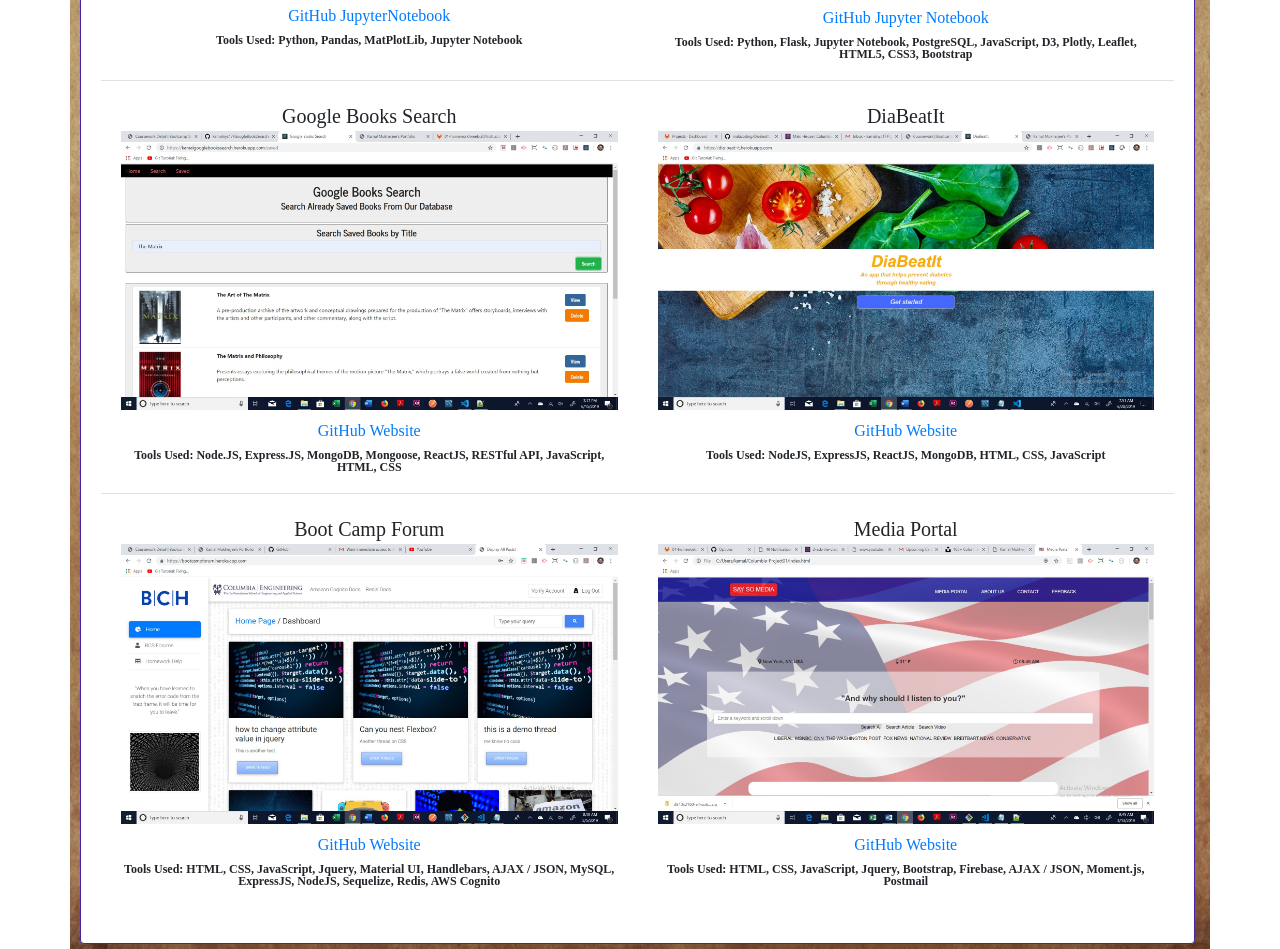
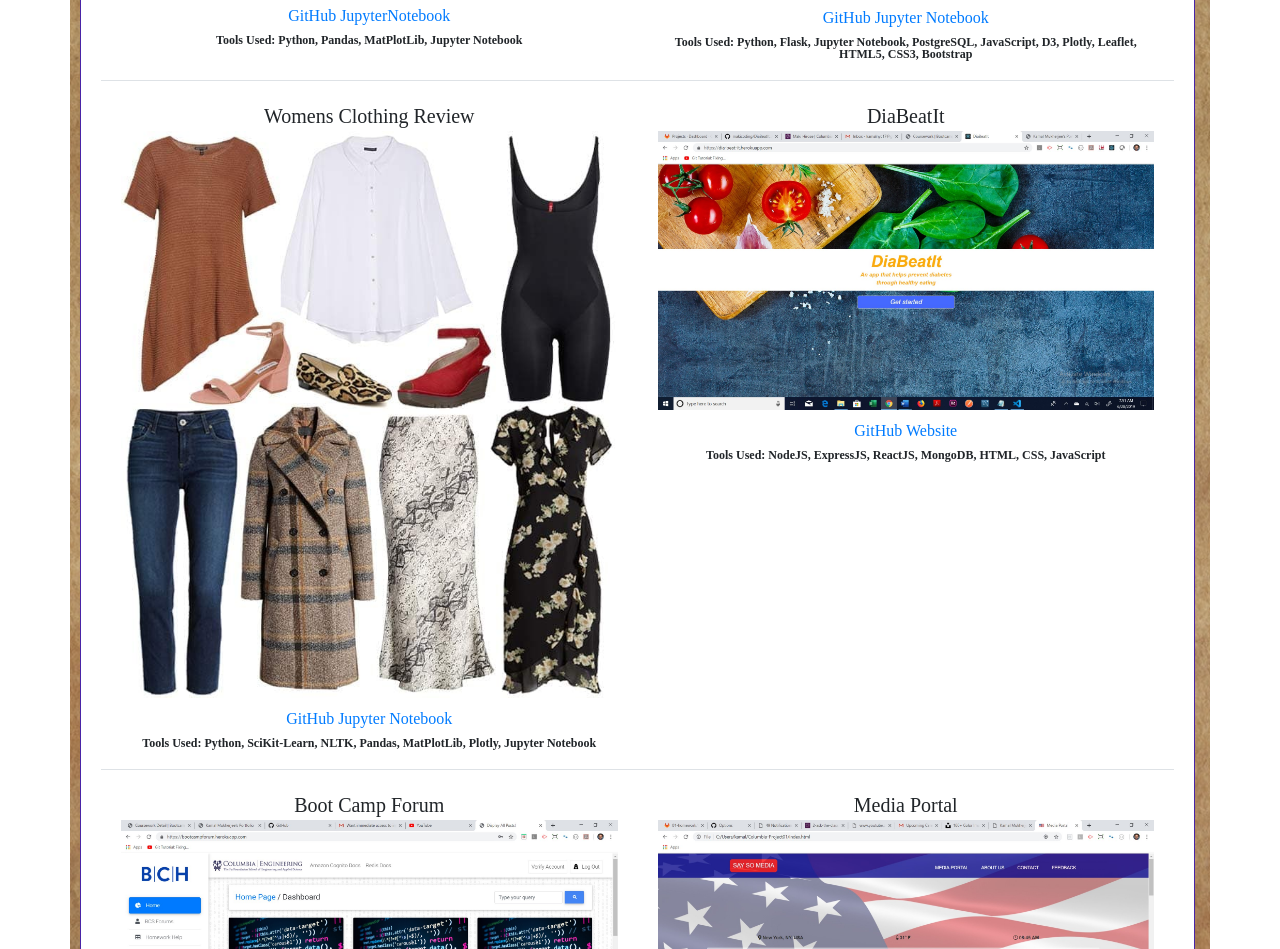
Before and after one commit to kamalnyc17/Kamal_Mukherjee, a plain HTML site: page index.html in a window 1280 px wide. Shown: the part 834-1783 px from the top of the page. Drawn offline with nearby package versions, Linux system fonts and the light colour scheme.

Commit message:
added another project

```diff
--- a/index.html
+++ b/index.html
@@ -120,21 +120,20 @@
                   </td>
                 </tr>
                 <tr>
-                  <!-- Google Books Search -->
+                  <!-- Project 03 Data Science Bootcamp -->
                   <td>
-                    <h3 class="text-center">Google Books Search</h3>
-                    <img src="assets/images/Google Book Search.jpg" class="img-fluid portfolio-img"
-                      alt="Google Books Search">
+                    <h3 class="text-center">Womens Clothing Review</h3>
+                    <img src="assets/images/Womens_Clothes.jpg" class="img-fluid portfolio-img"
+                      alt="Womens Clothing Review">
                     <div class="portfolio">
-                      <a href="https://github.com/kamalnyc17/GoogleBooksSearch" class="porfolio-url"
+                      <a href="https://github.com/kamalnyc17/Womens-Clothing_Review" class="porfolio-url"
                         target="_blank">GitHub</a>
-                      <a href="https://kamalgooglebookssearch.herokuapp.com/" class="porfolio-url"
-                        target="_blank">Website</a>
+                      <a href="https://github.com/kamalnyc17/Womens-Clothing_Review/blob/main/Womens_Clothing_Review.ipynb"
+                        class="porfolio-url" target="_blank">Jupyter Notebook</a>
                     </div>
                     <div>
-                      <p class="text-center tools">Tools Used: Node.JS, Express.JS, MongoDB, Mongoose, ReactJS, RESTful
-                        API,
-                        JavaScript, HTML, CSS</p>
+                      <p class="text-center tools">Tools Used: Python, SciKit-Learn, NLTK, Pandas, MatPlotLib, Plotly,
+                        Jupyter Notebook</p>
                     </div>
                   </td>
                   <!-- DiaBeatIt -->
```
Also changed, not shown: assets/images/Womens_Clothes.jpg (added).
